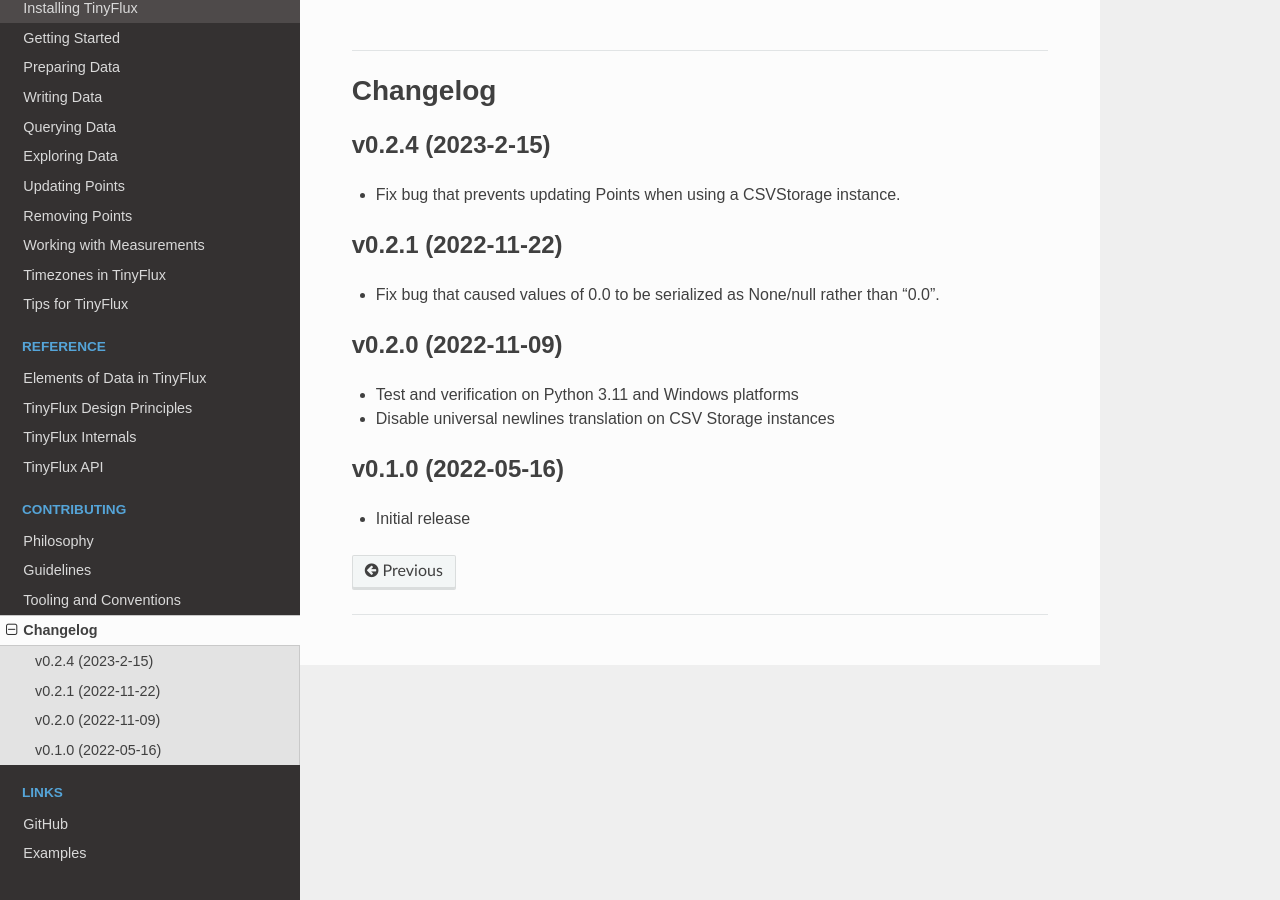
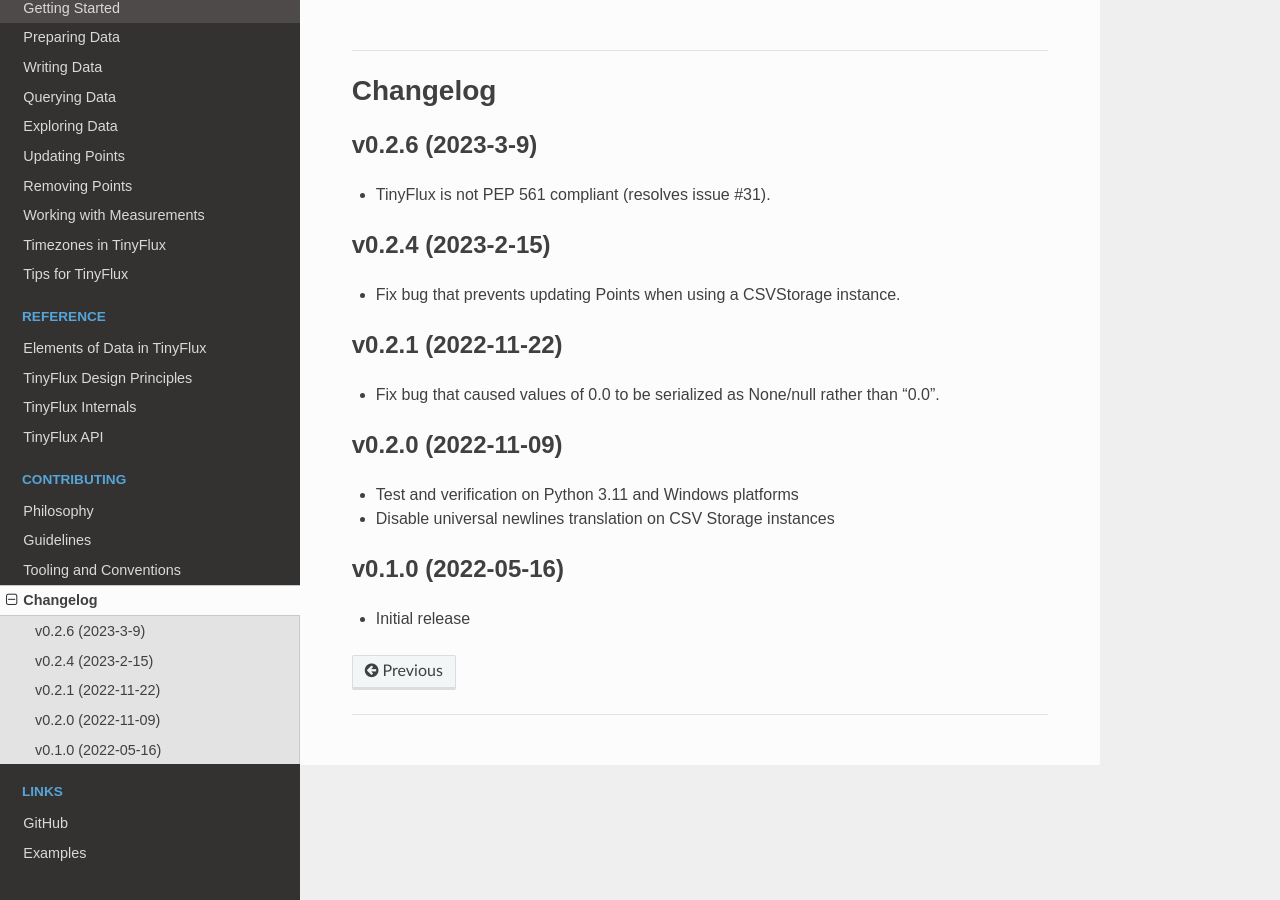
Before and after one commit to citrusvanilla/tinyflux, a Sphinx documentation site: the page built from docs/source/changelog.rst, in a window 1280 px wide. Built offline with Sphinx 7.4.7 and the Read the Docs theme 2.0.0, drawn with Linux system fonts in a browser that asks for light colours.

Commit message:
update CHANGLOG

```diff
--- a/docs/source/changelog.rst
+++ b/docs/source/changelog.rst
@@ -1,5 +1,10 @@
 Changelog
 =========
+
+v0.2.6 (2023-3-9)
+^^^^^^^^^^^^^^^^^^
+
+* TinyFlux is not PEP 561 compliant (resolves issue #31).
 
 v0.2.4 (2023-2-15)
 ^^^^^^^^^^^^^^^^^^
--- a/setup.cfg
+++ b/setup.cfg
@@ -44,5 +44,4 @@
 python_requires = >=3.7
 
 [options.package_data]
-tinyflux =
-  "py.typed"
+tinyflux = py.typed
```
